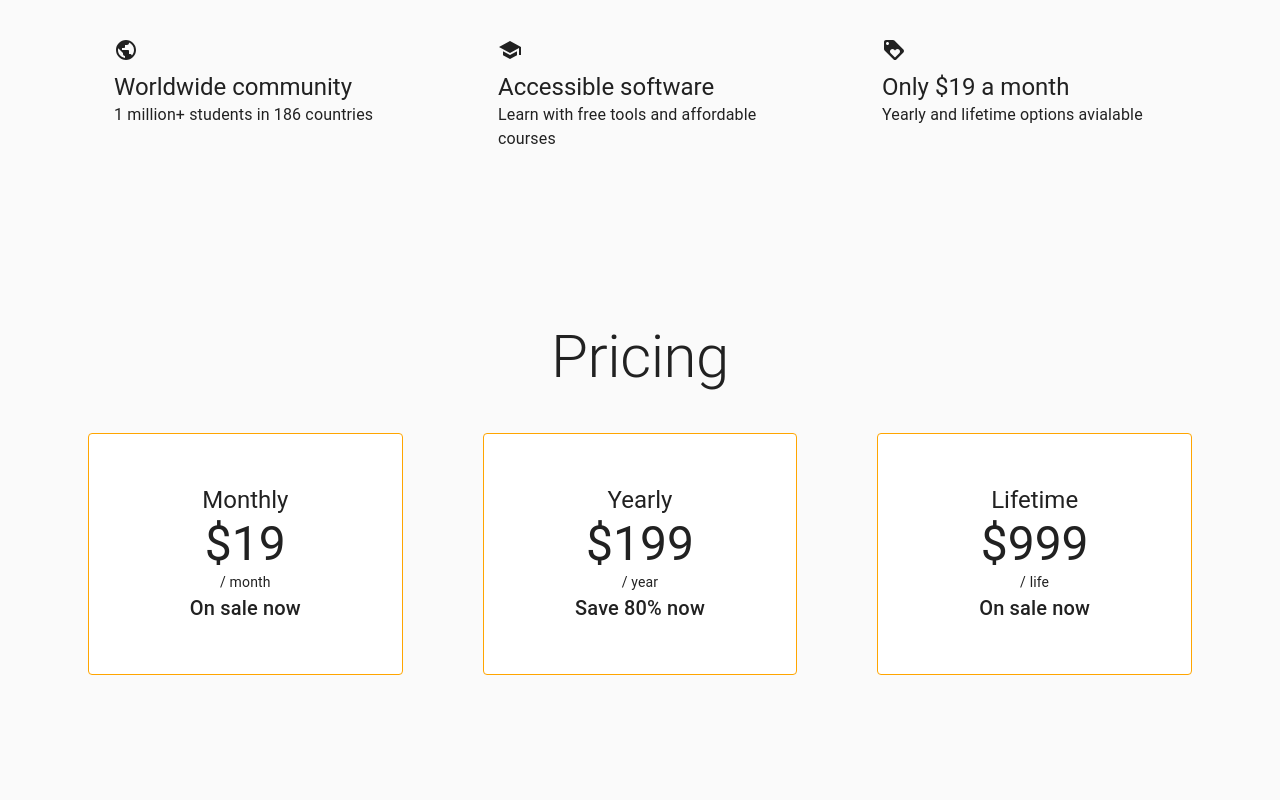
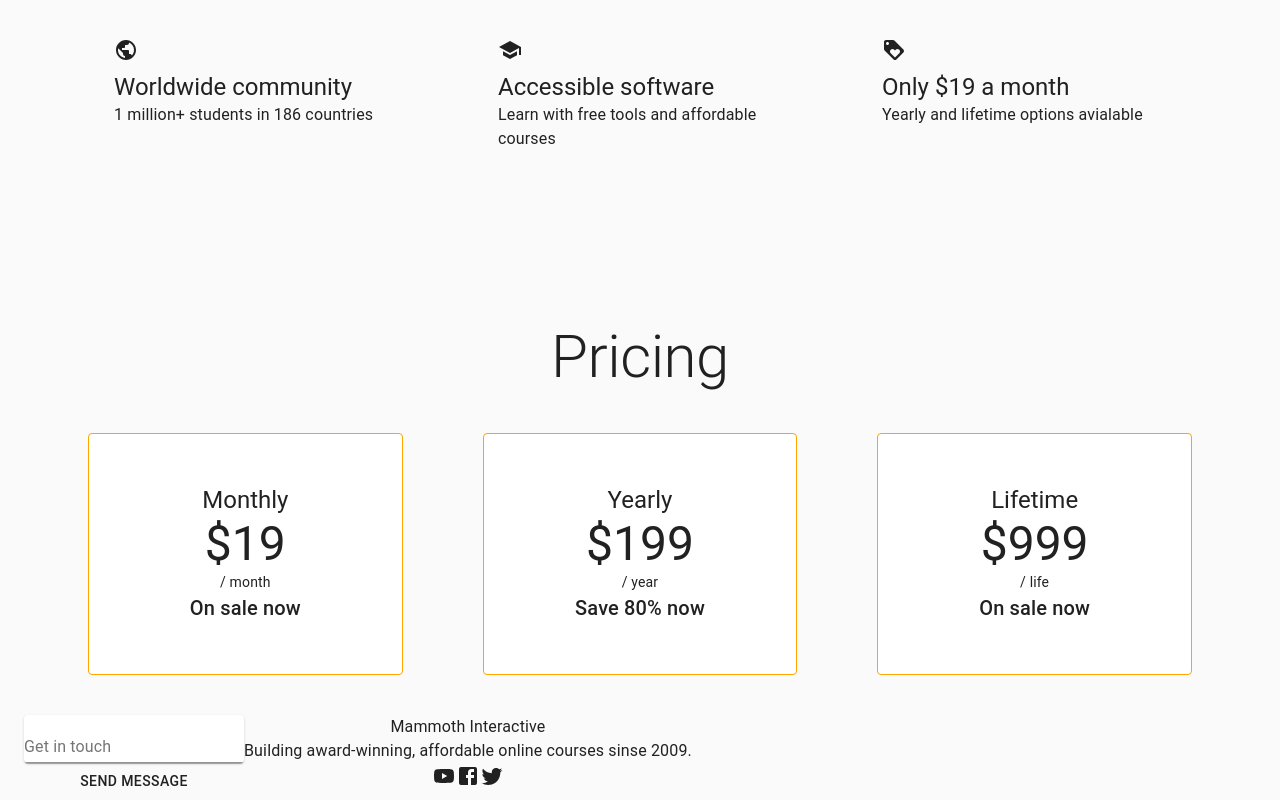
Before and after one commit to yedai13/react-materialUI, a React (Create React App) app in the folder landing-page/: page / in a window 1280 px wide. Shown: the part 1254-2054 px from the top of the page. Before the commit the page ends 1969 px from the top, so only its background shows below. Built offline with nearby package versions, Linux system fonts and the light colour scheme.

Commit message:
build a large footer

```diff
--- /dev/null
+++ b/landing-page/src/Footer.js
@@ -0,0 +1,50 @@
+import {
+  Button,
+  Card,
+  Grid,
+  Icon,
+  TextField,
+  Typography,
+} from "@material-ui/core";
+import { Facebook, Twitter, YouTube } from "@material-ui/icons";
+import React from "react";
+
+const Footer = () => {
+  return (
+    <footer>
+      <Grid container>
+        <Grid item>
+          <Card>
+            <form>
+              <TextField label="Get in touch" />
+            </form>
+          </Card>
+          <Button>Send Message</Button>
+        </Grid>
+
+        <Grid item>
+          <Typography>Mammoth Interactive</Typography>
+          <Typography>
+            Building award-winning, affordable online courses sinse 2009.
+          </Typography>
+
+          <Grid item>
+            <Icon>
+              <YouTube />
+            </Icon>
+
+            <Icon>
+              <Facebook />
+            </Icon>
+
+            <Icon>
+              <Twitter />
+            </Icon>
+          </Grid>
+        </Grid>
+      </Grid>
+    </footer>
+  );
+};
+
+export default Footer;
--- a/landing-page/src/GridLayout.js
+++ b/landing-page/src/GridLayout.js
@@ -3,6 +3,7 @@ import { Grid } from "@material-ui/core";
 import MainGridItem from "./MainGridItem";
 import ProductInformation from "./ProductInformation";
 import Pricing from "./Pricing";
+import Footer from "./Footer";
 
 const GridLayout = () => {
   return (
@@ -18,6 +19,10 @@ const GridLayout = () => {
       <Grid item lg={12}>
         <Pricing />
       </Grid>
+
+      <Grid item lg={12}>
+        <Footer />
+      </Grid>
     </Grid>
   );
 };
```
